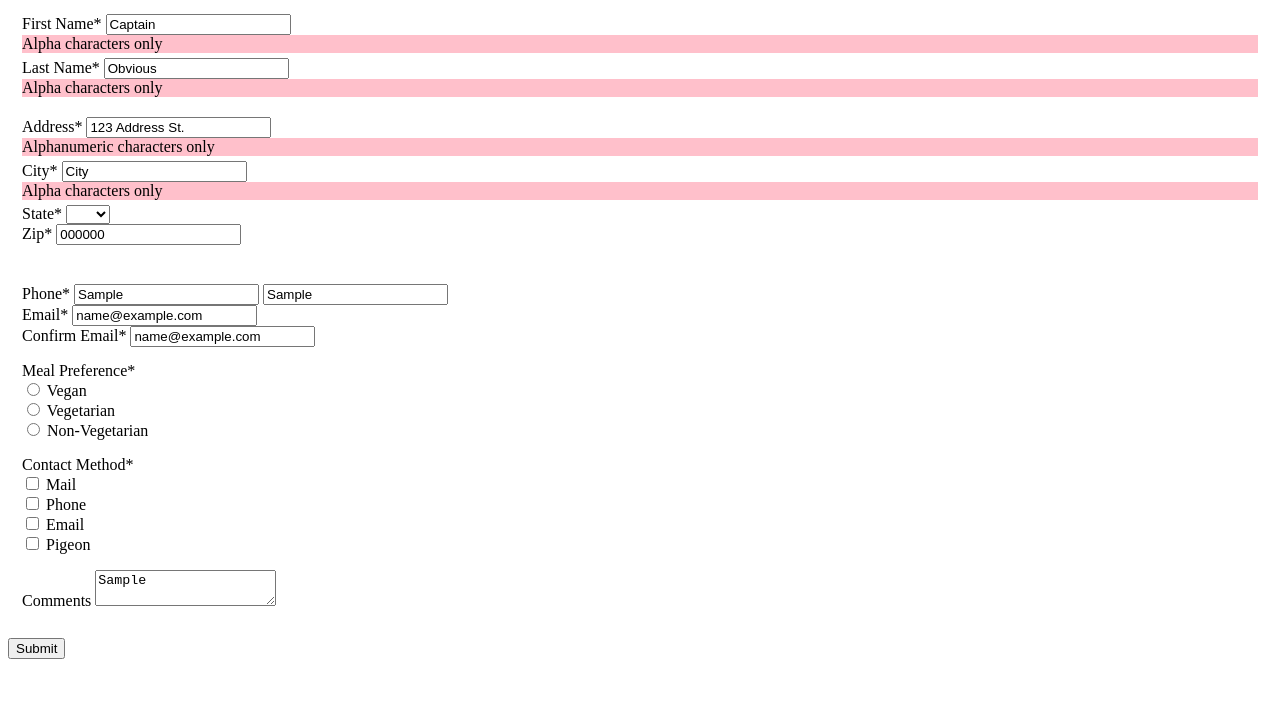
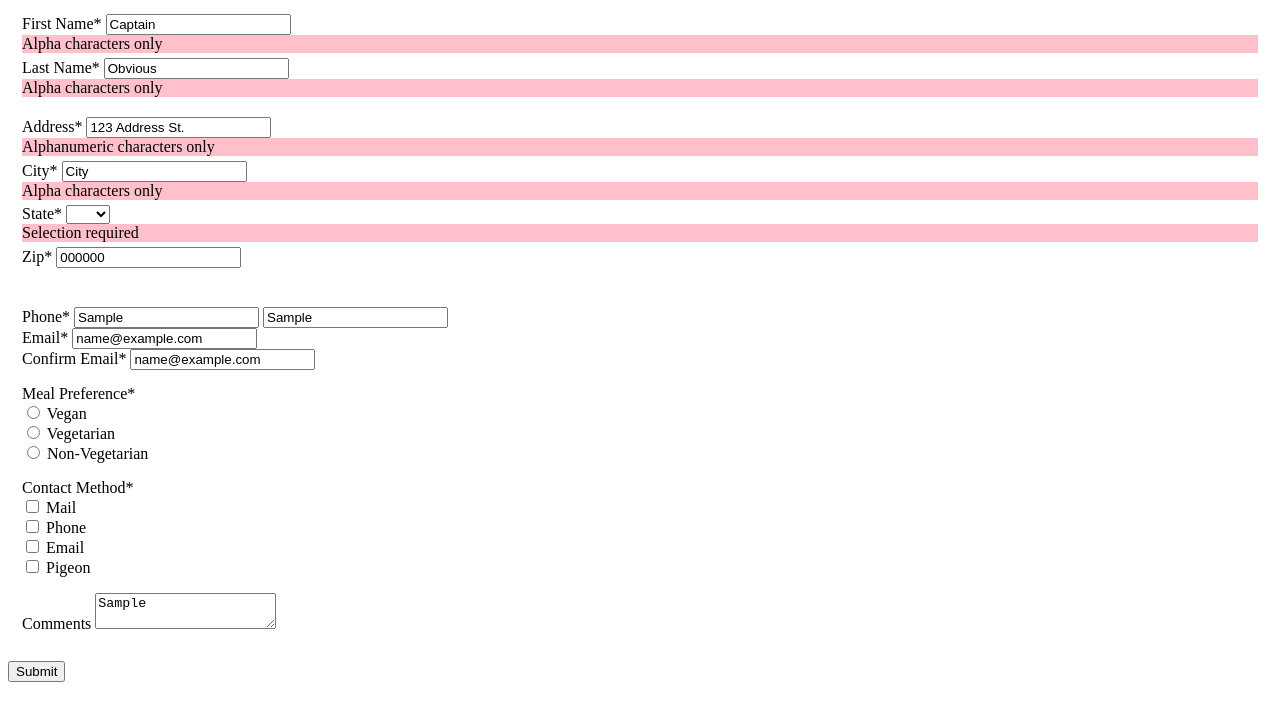
Before and after one commit to WarrenMfg/chef-emoji, a plain HTML site: page index.html in a window 1280 px wide. Both pictures are taken after typing "Sample", "Sample", "name@example.com", "name@example.com", "Sample" into the empty fields and a click on the button "Submit". Drawn offline with Linux system fonts and the light colour scheme.

Commit message:
validateState complete

```diff
--- a/app.js
+++ b/app.js
@@ -10,6 +10,7 @@ const defaultValues = {
 
 const names = extractInputElements('.names');
 const address = extractInputElements('.address');
+const state = document.getElementsByTagName('select')[0];
 const form = document.getElementsByTagName('form')[0];
 const submit = document.querySelector('#submitBtn');
 
@@ -98,7 +99,7 @@ const validateFuncs = {
     const cityInput = address.find(el => el.name === 'city');
 
     // if value is defaultValue or invalid
-    if ( cityInput.value === defaultValues[cityInput.name] || !(/^[A-Za-z\-]+$/.test(cityInput.value)) ) {
+    if ( cityInput.value === defaultValues[cityInput.name] || !(/^[A-Za-z \-]+$/.test(cityInput.value)) ) {
       // indicate as false
       inputsAreValid = false;
       // provide user feedback
@@ -110,6 +111,25 @@ const validateFuncs = {
 
     // if valid, return true; else, return undefined
     if (inputsAreValid) return true;
+  },
+
+
+  validateState: () => {
+    let inputsAreValid = true;
+
+    if (state.value === '') {
+      inputsAreValid = false;
+      provideUserFeedback(state.name, 'Selection required');
+    } else {
+      provideUserFeedback(state.name);
+    }
+
+    if (inputsAreValid) return true;
+  },
+
+
+  validateZip: () => {
+
   }
 };
 
--- a/index.html
+++ b/index.html
@@ -76,6 +76,7 @@
           <option>WI</option>
           <option>WY</option>
         </select>
+        <p id="state">&nbsp;</p>
       </label>
       <label>Zip* <input type="text" name="zip" pattern="[0-9]{5}"></label>
       <p id="zip">&nbsp;</p>
```
